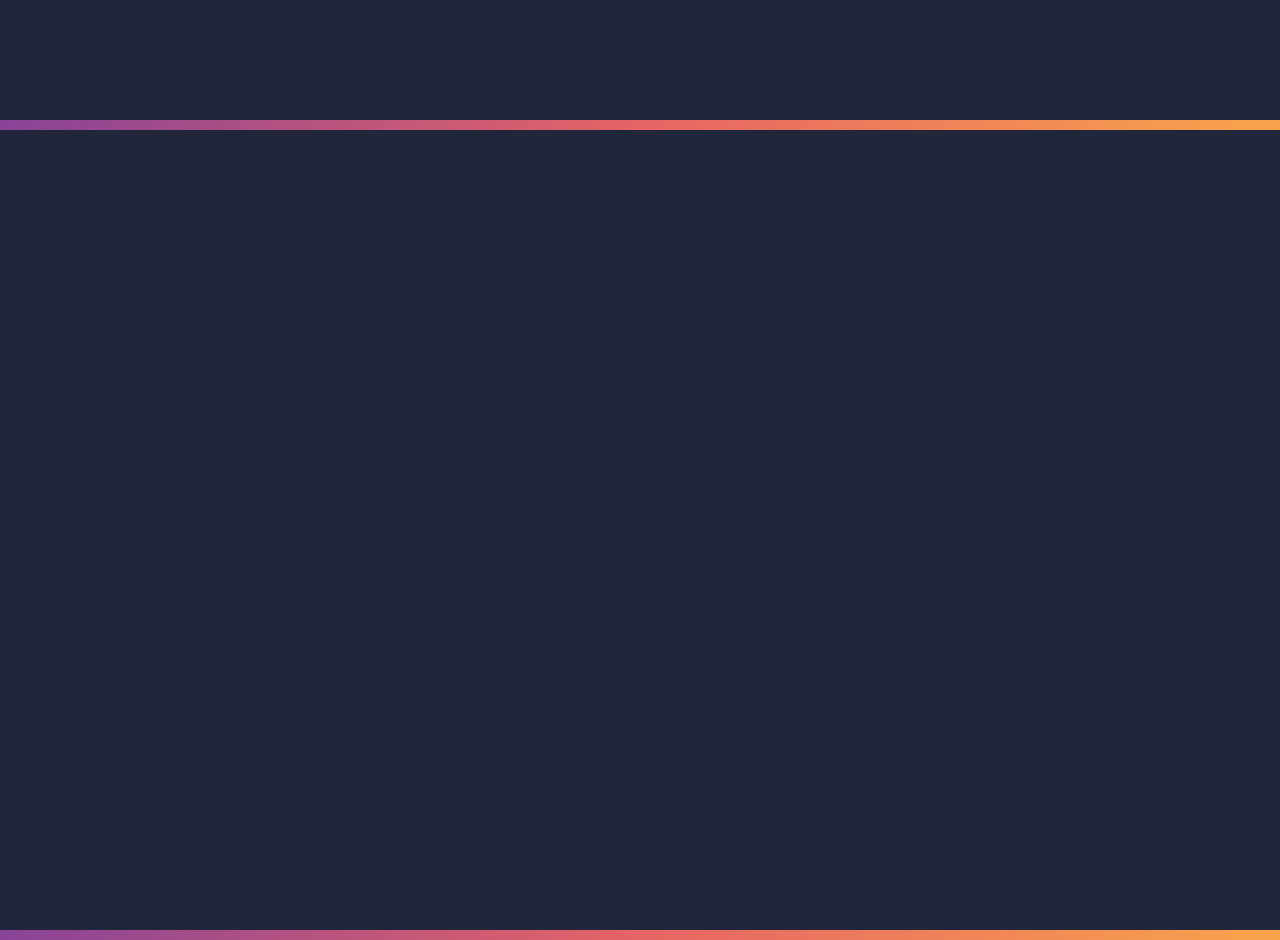
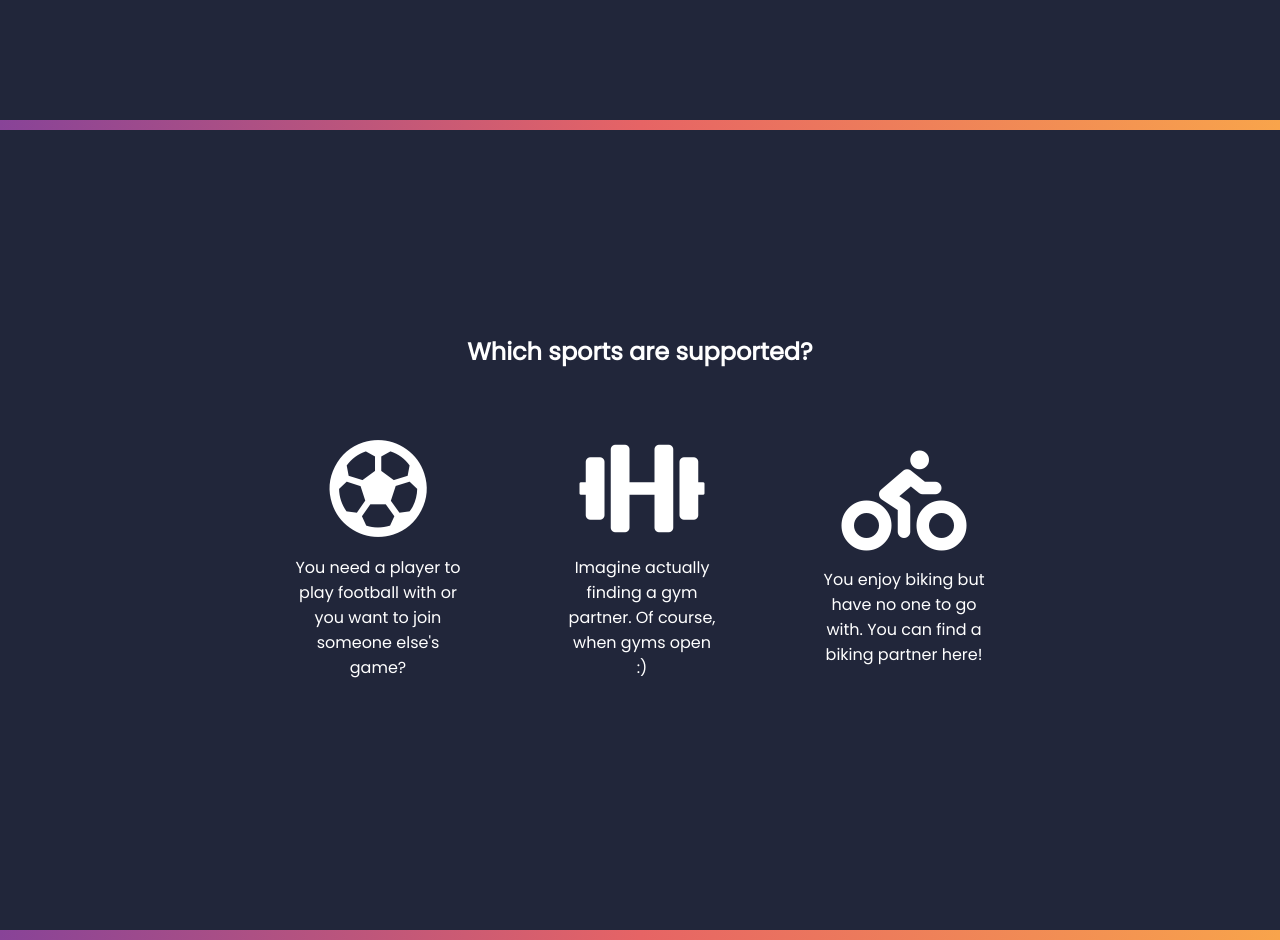
Before and after one commit to maverickcro/termin, a plain HTML site: page index.html in a window 1280 px wide. Shown: the part 1480-2420 px from the top of the page. Drawn offline with Linux system fonts and the light colour scheme.

Commit message:
updated design 2/3

```diff
--- a/index.html
+++ b/index.html
@@ -13,9 +13,9 @@
             <h1 class="logo">TERMIN</h1>
 
             <ul>
-                <li class="current" id="home">Home</li>
-                <li id="about-us">About</li>
-                <li id="contact">Contact</li>
+                <li class="item" id="home">Home</li>
+                <li class="item" id="about-us">About</li>
+                <li class="item" id="sports-1">Sports</li>
             </ul>
         </div>
     </nav>
@@ -32,15 +32,35 @@
             </div>
             <div class="container-right">
                 <h1>What is Termin?</h1>
-                <p>Lorem, ipsum dolor sit amet consectetur adipisicing elit. Optio incidunt impedit nam itaque accusantium, dolor doloremque natus aliquid esse! Provident sint ipsa, id veritatis nulla aut cum recusandae et error, perferendis aspernatur. Molestiae unde, exercitationem maxime, voluptas sed iure commodi, facilis rerum ipsa eius sint a perferendis? Eius, porro illo!</p>
+                <p>You need a gym partner? You and a team need only one more player for 5v5 at the local sports center? Termin helps you to connect with other athletes who need a partner. Add a termin or check existing ones in your area. Have fun!</p>
             </div>
-            <h5>Sports</h5>
+            <h5 id="sports">Sports</h5>
         </div>
     </section>
 
-    <section class="contact" id="3">
+    <section class="sports" id="3">
 
+        <div class="container-2">
+            <h1>Which sports are supported?</h1>
+            <div class="sport-icons">
+                <div class="sport-icon">
 
+                    <i class="icon far fa-futbol"></i>
+                    <p>You need a player to play football with or you want to join someone else's game?</p>
+                </div>
+                <div class="sport-icon">
+
+                    <i class="icon fas fa-dumbbell"></i>
+                    <p>Imagine actually finding a gym partner. Of course, when gyms open :)</p>
+                </div>
+                <div class="sport-icon">
+
+                    <i class="icon fas fa-biking"></i>
+                    <p>You enjoy biking but have no one to go with. You can find a biking partner here!</p>
+                </div>
+            </div>
+
+        </div>
     </section>
 
 
--- a/script.js
+++ b/script.js
@@ -1,4 +1,5 @@
 const nav = document.querySelector('.nav')
+const items = document.querySelectorAll('.item')
 
 window.addEventListener('scroll', () => {
     if(window.scrollY > nav.offsetHeight) {
@@ -7,6 +8,17 @@ window.addEventListener('scroll', () => {
         nav.classList.remove('active')
     }
 })
+
+
+
+const handleClick = (e) => {
+    const current = document.querySelector('.current');
+    if(current){
+      current.classList.remove('current');
+    }
+    e.currentTarget.classList.add('current');
+  }
+
 
 scrollTo = (element) => {
     window.scroll({
@@ -28,6 +40,9 @@ document.getElementById('readmore').addEventListener('click', () => {
 document.getElementById('about-us').addEventListener('click', () => {
       scrollTo(document.getElementById('2'))
   })
-  document.getElementById('contact').addEventListener('click', () => {
+  document.getElementById('sports').addEventListener('click', () => {
     scrollTo(document.getElementById('3'))
 })
+document.getElementById('sports-1').addEventListener('click', () => {
+    scrollTo(document.getElementById('3'))
+})
--- a/style.css
+++ b/style.css
@@ -57,7 +57,7 @@ nav ul li {
   margin: 0 10px;
   transition: all 0.3s ease-in-out;
   color: #f1f1f1;
-  opacity: 0.6;
+  opacity: 0.9;
   cursor: pointer;
 }
 
@@ -138,7 +138,7 @@ nav ul li.current {
   font-size: 230px;
 }
 
-.contact {
+.sports {
   height: 100vh;
   margin: 10px 0;
   display: flex;
@@ -146,4 +146,34 @@ nav ul li.current {
   align-items: center;
   justify-content: center;
   background-color: #21263a;
+  color: white;
 }
+
+.container-2 {
+  display: flex;
+  flex-direction: column;
+  align-items: center;
+  justify-content: space-around;
+  max-width: 1000px;
+  padding: 50px;
+  margin: 30px;
+}
+
+.sport-icons {
+  display: flex;
+  flex-direction: row;
+  justify-content: space-between;
+  align-items: center;
+  width: 800px;
+  margin: 50px 0;
+}
+.sport-icon {
+  display: flex;
+  flex-direction: column;
+  text-align: center;
+  align-items: center;
+  margin: 0 50px;
+}
+.icon {
+  font-size: 100px;
+}
```
